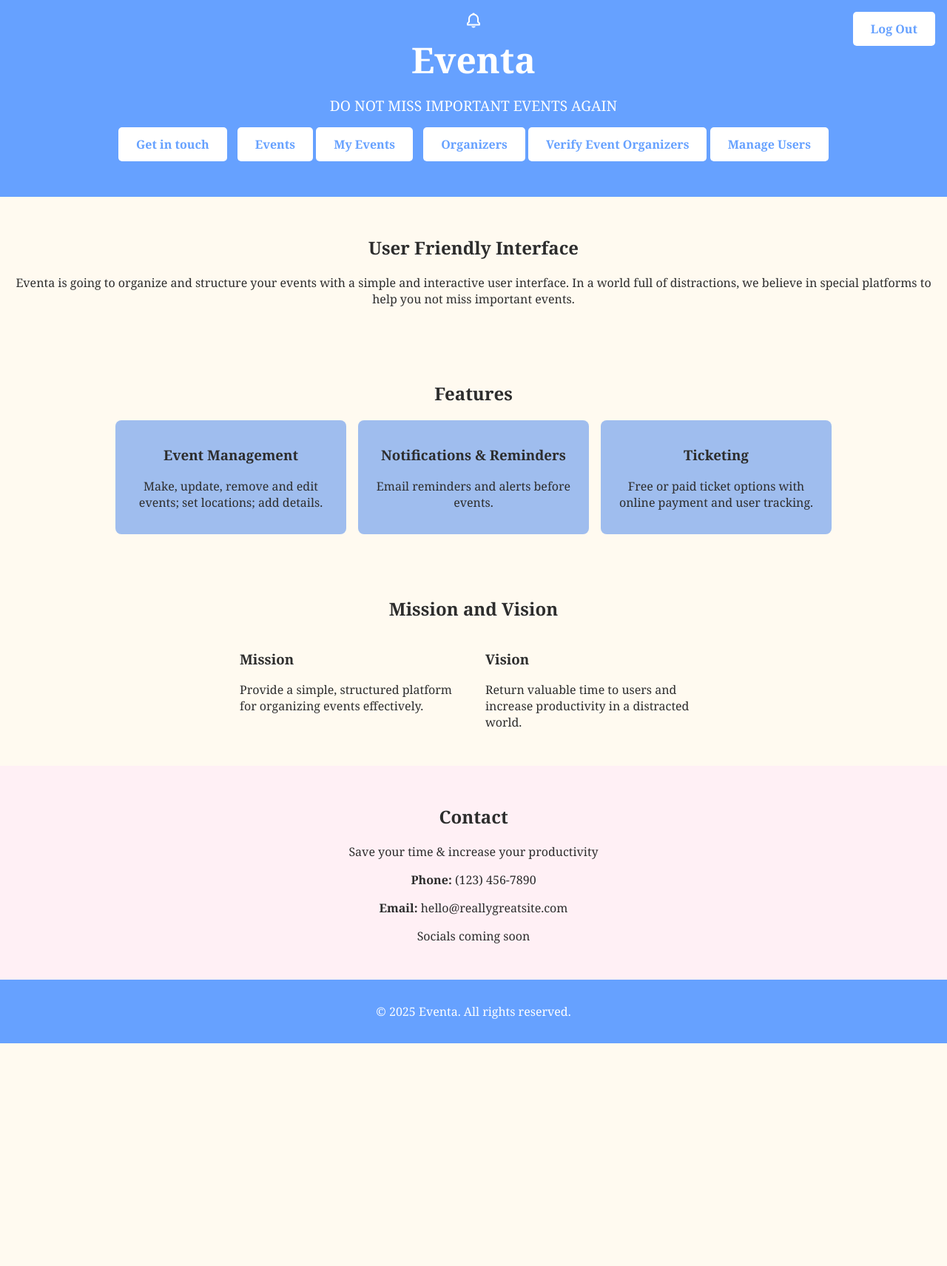
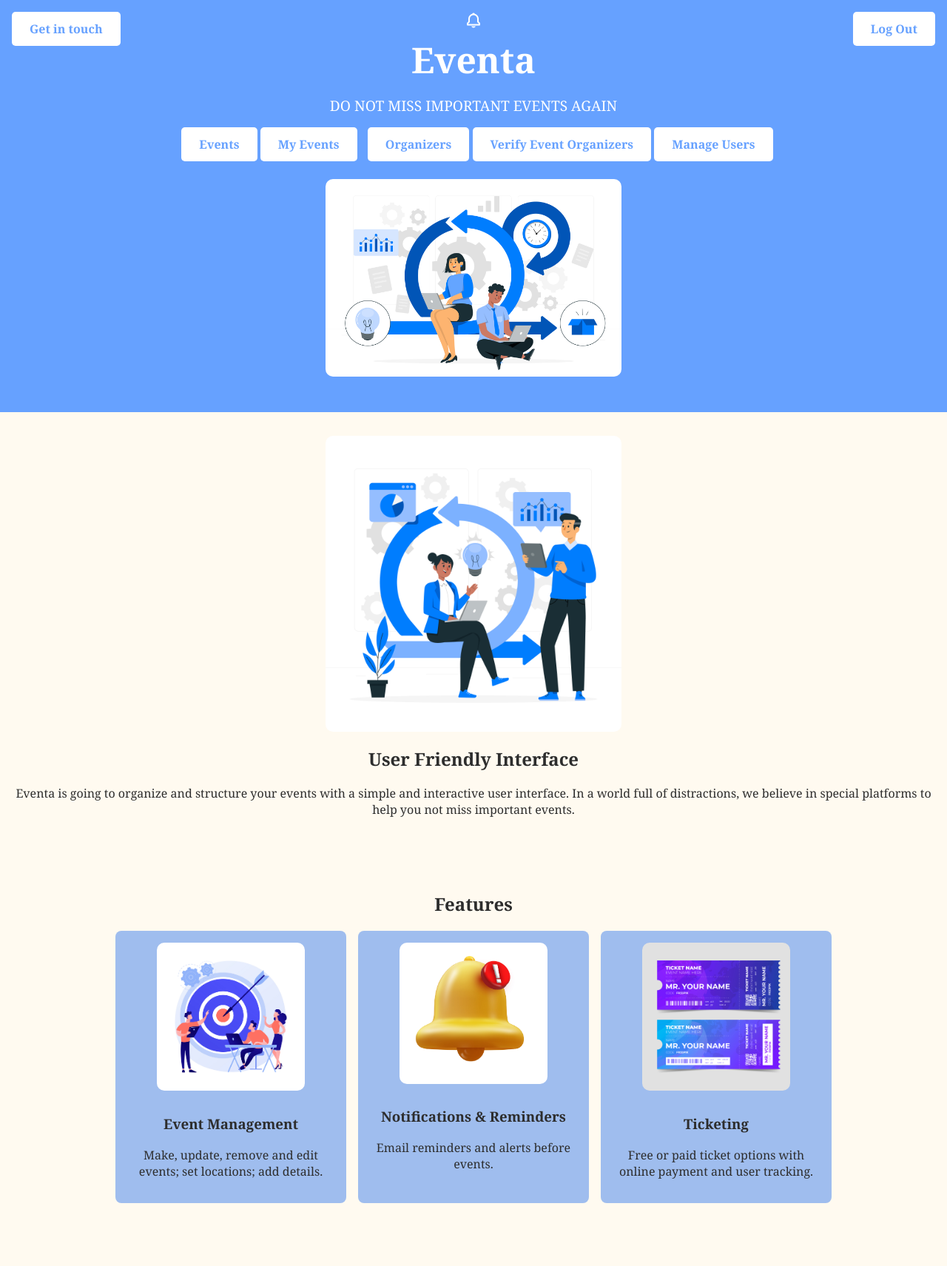
Before and after one commit to Zheer34/Eventa_, a PHP site: page /Index.php in a window 1280 px wide. Shown: the top 1711 px of the page at 74% size. Before the commit the page ends 1410 px from the top, so only its background shows below. Run offline with PHP 8.4, Linux system fonts and the light colour scheme; the visitor is signed in with stand-in values (Sample User, id 1).

Commit message:
Final Iteration

```diff
--- a/Index.php
+++ b/Index.php
@@ -16,15 +16,18 @@ session_start();
   <header class="hero" style="position: relative;">
     <h1>Eventa</h1>
     <p>DO NOT MISS IMPORTANT EVENTS AGAIN</p>
-    <a href="#contact" class="btn">Get in touch</a>
+
+    <a href="#contact" class="btn" style="position: absolute; top: 1rem; left: 1rem;">Get in touch</a>
     <a href="events.html" class="btn" style="margin-left: 10px;">Events</a>
     <a href="SignUp_LogIn_Form.html" id="auth-link" class="btn" style="position: absolute; top: 1rem; right: 1rem;">Login</a>
     <a href="my_events.php" class="btn">My Events</a>
     <a href="organizers.php" class="btn" style="margin-left: 10px;">Organizers</a>
-    <?php if ($_SESSION['role'] === 'admin'): ?>
+
+    <?php if (isset($_SESSION['role']) && $_SESSION['role'] === 'admin'): ?>
       <a href="VerifyOrg.php" class="btn">Verify Event Organizers</a>
       <a href="manage_users.php" class="btn">Manage Users</a>
     <?php endif; ?>
+
     <div class="notification-container" style="position: absolute; top: 1rem; left: 1rem;">
       <i id="notification-icon" class="bx bx-bell" style="font-size: 24px; cursor: pointer;"></i>
       <div id="notification-box" class="notification-box" style="display: none;">
@@ -32,9 +35,14 @@ session_start();
         <ul id="notification-list"></ul>
       </div>
     </div>
+
+    <!-- hero illustration -->
+    <img src="Images/image0.jpg" alt="Event planning illustration" class="hero-img">
   </header>
 
   <section class="intro">
+    <!-- intro illustration -->
+    <img src="Images/image1.jpg" alt="User interface illustration" class="intro-img">
     <h2>User Friendly Interface</h2>
     <p>
       Eventa is going to organize and structure your events with a simple and interactive user interface. In a world full of distractions, we believe in special platforms to help you not miss important events.
@@ -45,14 +53,17 @@ session_start();
     <h2>Features</h2>
     <div class="feature-boxes">
       <div class="feature">
+        <img src="Images/image2.jpg" alt="Event management icon" class="feature-icon">
         <h3>Event Management</h3>
         <p>Make, update, remove and edit events; set locations; add details.</p>
       </div>
       <div class="feature">
+        <img src="Images/image3.jpg" alt="Notifications icon" class="feature-icon">
         <h3>Notifications & Reminders</h3>
         <p>Email reminders and alerts before events.</p>
       </div>
       <div class="feature">
+        <img src="Images/image4.jpg" alt="Ticketing icon" class="feature-icon">
         <h3>Ticketing</h3>
         <p>Free or paid ticket options with online payment and user tracking.</p>
       </div>
@@ -63,10 +74,12 @@ session_start();
     <h2>Mission and Vision</h2>
     <div class="columns">
       <div class="column">
+        <img src="Images/image5.jpg" alt="Mission icon" class="mission-icon">
         <h3>Mission</h3>
         <p>Provide a simple, structured platform for organizing events effectively.</p>
       </div>
       <div class="column">
+        <img src="Images/image6.jpg" alt="Vision icon" class="vision-icon">
         <h3>Vision</h3>
         <p>Return valuable time to users and increase productivity in a distracted world.</p>
       </div>
@@ -75,6 +88,7 @@ session_start();
 
   <section class="contact" id="contact">
     <h2>Contact</h2>
+    <img src="Images/image7.jpg" alt="Productivity illustration" class="contact-icon">
     <p>Save your time & increase your productivity</p>
     <p><strong>Phone:</strong> (123) 456-7890</p>
     <p><strong>Email:</strong> hello@reallygreatsite.com</p>
@@ -100,9 +114,7 @@ document.addEventListener('DOMContentLoaded', () => {
         if (notificationBox.style.display === 'block') {
           try {
             const response = await fetch('fetch_notifications.php');
-                if (!response.ok) {
-                    throw new Error('Failed to fetch notifications');
-                }
+            if (!response.ok) throw new Error('Failed to fetch notifications');
             const notifications = await response.json();
             notificationList.innerHTML = notifications.map(
               notif => `<li>${notif.message} <br><small>${new Date(notif.created_at).toLocaleString()}</small></li>`
@@ -114,7 +126,6 @@ document.addEventListener('DOMContentLoaded', () => {
         }
       });
 
-    // Close the notification box when clicking outside
       document.addEventListener('click', (event) => {
         if (!notificationBox.contains(event.target) && event.target !== notificationIcon) {
           notificationBox.style.display = 'none';
@@ -142,6 +153,5 @@ document.addEventListener('DOMContentLoaded', async () => {
     });
   </script>
 
-
 </body>
 </html>
```
Also changed, not shown: Index.html (line endings or trailing spaces), manage_users.php (line endings or trailing spaces). Lines whose indentation alone changed are shown as unchanged.
